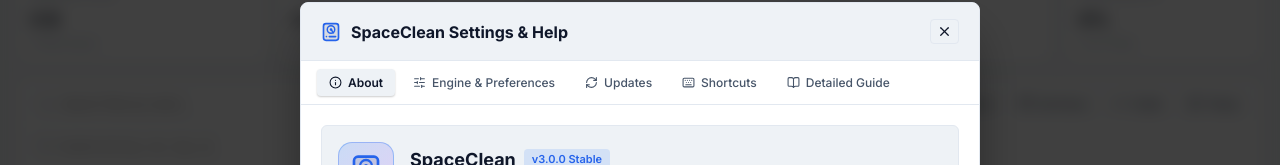
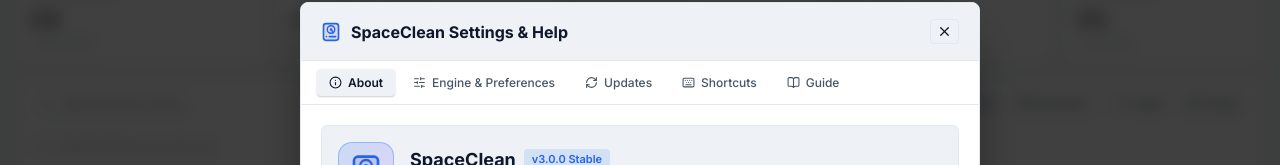
Before and after one commit to AndyDev94/SpaceClean, a React (Vite) app: page / in a window 1280 px wide. Both pictures are taken after a click on the button 1116 px from the left and 17 px from the top of the page. Shown: the part 147-312 px from the top of the page. Built offline with nearby package versions, Linux system fonts and the light colour scheme.

Commit message:
feat(settings): rename Detailed Guide tab to Guide

```diff
--- a/src/components/SettingsModal.tsx
+++ b/src/components/SettingsModal.tsx
@@ -446,7 +446,7 @@
             onClick={() => setActiveTab('guide')}
           >
             <BookOpen size={13} />
-            <span>Detailed Guide</span>
+            <span>Guide</span>
           </button>
         </div>
 
@@ -1373,7 +1373,7 @@
             </div>
           )}
 
-          {/* 4. DETAILED GUIDE TAB */}
+          {/* 4. GUIDE TAB */}
           {activeTab === 'guide' && (
             <div style={{ display: 'flex', flexDirection: 'column', gap: '20px' }}>
               {/* Step-by-Step Workflow */}
```
